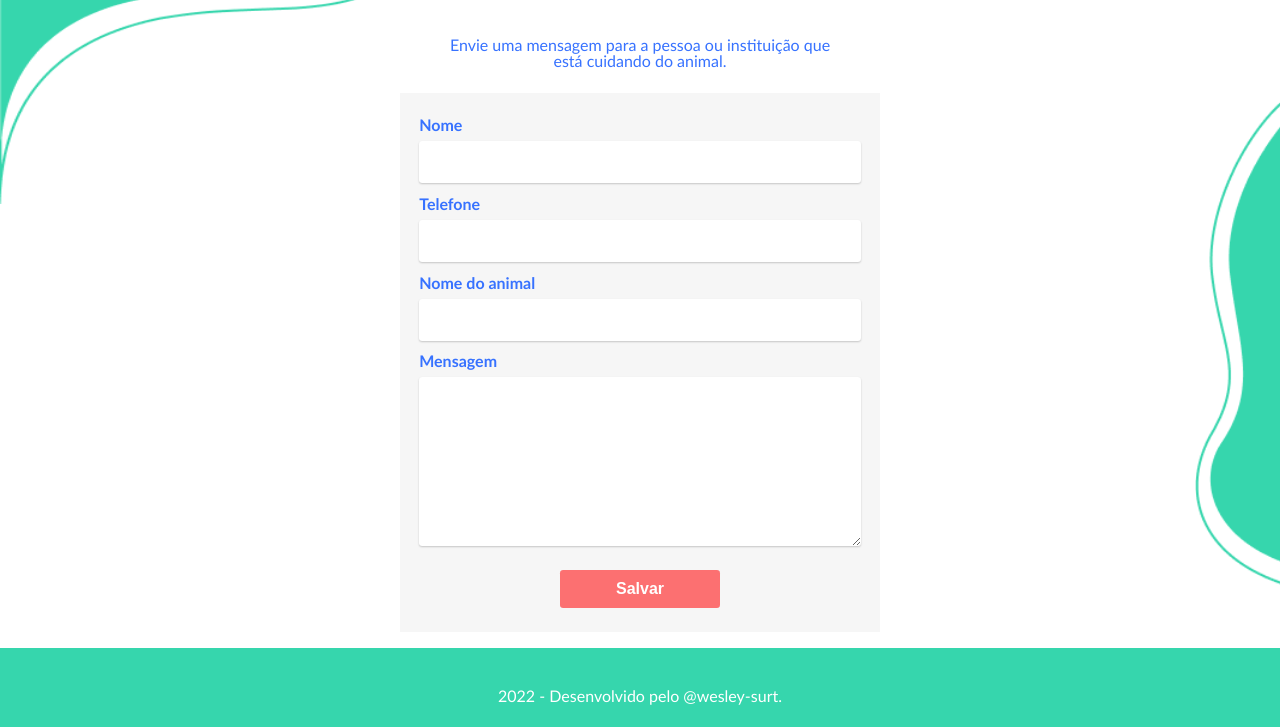
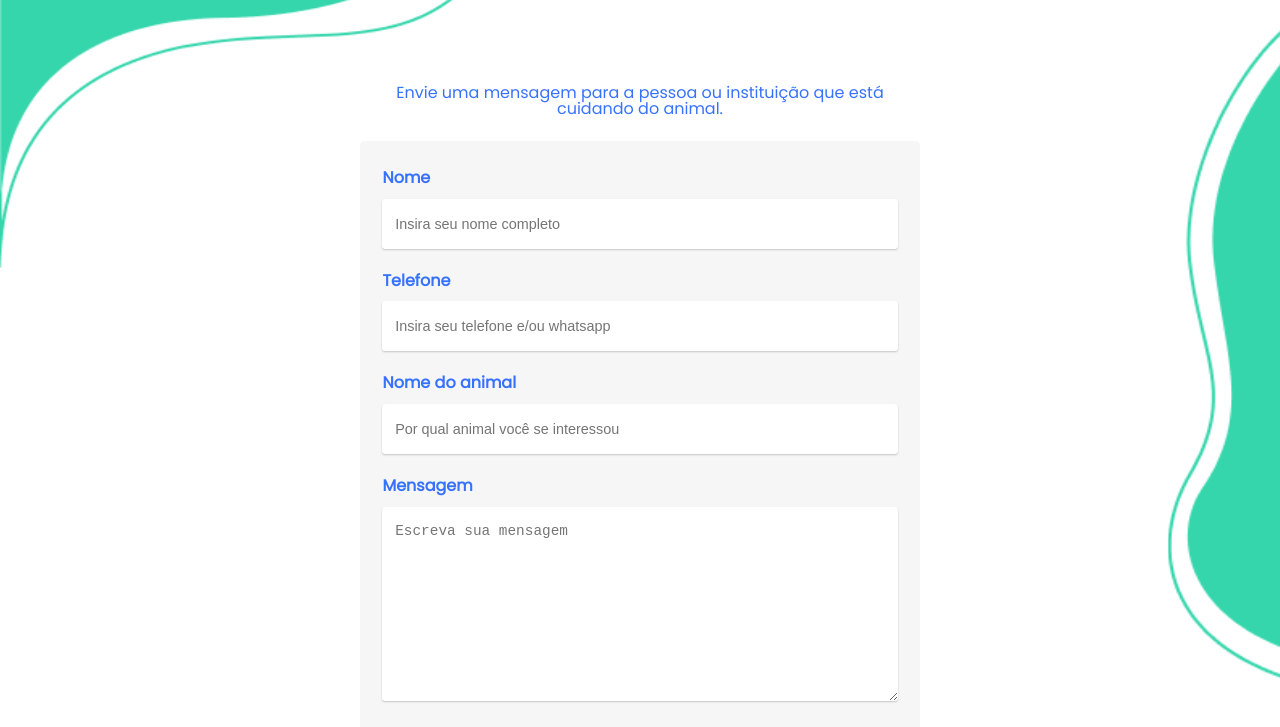
Before and after one commit to wesley-surt/ado-pet, a plain HTML site: page html/mensagem.html in a window 1280 px wide. Shown: the part 131-858 px from the top of the page. Drawn offline with Linux system fonts and the light colour scheme.

Commit message:
responsivo das paginas perfil e mensagem finalizado

```diff
--- a/css/generico/base/body.css
+++ b/css/generico/base/body.css
@@ -1,5 +1,5 @@
 body {
-    font-family:'Gill Sans', 'Gill Sans MT', Calibri, 'Trebuchet MS', sans-serif;
+    font-family: 'Poppins', sans-serif;
     box-sizing: border-box;
     font-size: 16px;
 }
--- a/css/generico/base_responsiva/cabecalho.css
+++ b/css/generico/base_responsiva/cabecalho.css
@@ -21,7 +21,8 @@
 
 @media screen and (min-width: 768px) {
     .imagem--forma1 img {
-        width: 29rem;
+        width: 33rem;
+        height: 25rem;
     }
 
     .navegacao--conteiner {
--- a/css/generico/componentes/campo-label-input/campo-label-input_perfil-mensagem.css.css
+++ b/css/generico/componentes/campo-label-input/campo-label-input_perfil-mensagem.css.css
@@ -3,7 +3,7 @@
     display: flex;
     font-weight: 600;
     flex-direction: column;
-    gap: .5rem;
+    gap: .8rem;
     width: 100%;
 }
 
@@ -14,5 +14,15 @@
 }
 
 .campo__input {
-    height: 2.5rem;
+    height: 3rem;
 }
+
+input[placeholder], textarea[placeholder] {
+    padding-left: .8rem;
+    font-size: .9rem;
+    color: #BCBCBC;
+}
+
+textarea[placeholder] {
+    padding-top: 1rem;
+}
--- a/css/generico/componentes/formulario/form_perfil-mensagem.css
+++ b/css/generico/componentes/formulario/form_perfil-mensagem.css
@@ -1,7 +1,17 @@
 .formulario {
     display: flex;
     flex-direction: column;;
-    gap: .8rem;
+    gap: 1.5rem;
     margin: 0 auto;
     width: 92%;
 }
+
+.secao2 {
+    background: #F6F6F6;
+    border-radius: .3rem;
+    display: flex;
+    flex-direction: column;
+    gap: 1.8rem;
+    margin-bottom: 1rem;
+    padding: 1.8rem 0rem;
+}
--- a/css/pagina/style_perfil-mensagem.css
+++ b/css/pagina/style_perfil-mensagem.css
@@ -1,9 +1,5 @@
 .imagem--ellipse2, .imagem--usuario, .forma2 {
     position: absolute;
-}
-
-.conteiner {
-    margin-top: 2.5rem;
 }
 
 .conteiner > div {
@@ -19,12 +15,3 @@
     color: #3772FF;
     margin-bottom: 1.5rem;
 }
-
-.secao2 {
-    background: #F6F6F6;
-    display: flex;
-    flex-direction: column;
-    gap: 1.5rem;
-    margin-bottom: 1rem;
-    padding: 1.5rem 0rem;
-}
--- a/css/pagina_responsiva/responsivo_perfil-mensagem.css
+++ b/css/pagina_responsiva/responsivo_perfil-mensagem.css
@@ -1,6 +1,10 @@
 @media screen and (min-width: 0) {
     .imagem--ellipse2, .imagem--usuario {
         right: 2.9rem;
+        margin-top: 2.5rem;
+    }
+
+    .conteiner {
         margin-top: 2.5rem;
     }
 
@@ -19,26 +23,31 @@
     }
 
     .secao1__texto {
-        width: 20.5rem;
+        width: 100%;
+    }
+
+    .conteiner {
+        margin-top: 4.5rem;
     }
 }
 
 @media screen and (min-width: 768px) {
     .forma2 {
         background: url(../../imagens/Forma\ 2.png) center / cover no-repeat;
-        top: 28%;
+        top: 18%;
         right: 0;
         left:auto;
-        width: 5.3rem;
-        height: 30.8rem;
+        width: 7rem;
+        height: 42rem;
+    }
+
+    .conteiner {
+        margin-bottom: 6rem;
+        margin-top: 5.5rem;
     }
 
     .conteiner > div {
-        width: 30rem;
-    }
-
-    .secao1__texto {
-        width: 25rem;
+        width: 35rem;
     }
 }
 
@@ -46,10 +55,22 @@
     .imagem--ellipse2, .imagem--usuario {
         right: 6rem;
     }
+
+    .forma2 {
+
+    }
 }
 
-@media screen and (min-width: 1200px) {
+@media screen and (min-width: 1300px) {
     .imagem--ellipse2, .imagem--usuario {
         right: 8rem;
     }
+
+    .conteiner {
+        margin-top: 3rem;
+    }
+
+    .forma2 {
+        top: 16%;
+    }
 }
--- a/html/mensagem.html
+++ b/html/mensagem.html
@@ -17,6 +17,9 @@
     <link rel="stylesheet" href="../css/pagina_responsiva/responsivo_mensagem.css">
     <link rel="stylesheet" href="../css/pagina/style_perfil-mensagem.css">
     <link rel="stylesheet" href="../css/pagina_responsiva/responsivo_perfil-mensagem.css">
+    <link rel="preconnect" href="https://fonts.googleapis.com">
+    <link rel="preconnect" href="https://fonts.gstatic.com" crossorigin>
+    <link href="https://fonts.googleapis.com/css2?family=Poppins&display=swap" rel="stylesheet">
     <title>Document</title>
 </head>
 <body>
@@ -52,22 +55,22 @@
                     <form class="formulario" action="GET">
                         <div class="campo">
                             <label class="campo__label" for="nome">Nome</label>
-                            <input class="campo__input" type="text" name="nome" id="nome">
+                            <input class="campo__input" type="text" name="nome" id="nome" placeholder="Insira seu nome completo">
                         </div>
 
                         <div class="campo">
                             <label class="campo__label" for="telefone">Telefone</label>
-                            <input class="campo__input" type="tel" name="telefone" id="telefone">
+                            <input class="campo__input" type="tel" name="telefone" id="telefone" placeholder="Insira seu telefone e/ou whatsapp">
                         </div>
 
                         <div class="campo">
                             <label class="campo__label" for="nome_do_animal">Nome do animal</label>
-                            <input class="campo__input" type="text" name="nome_do_animal" id="nome_do_animal">
+                            <input class="campo__input" type="text" name="nome_do_animal" id="nome_do_animal" placeholder="Por qual animal você se interessou">
                         </div>
 
                         <div class="campo">
                             <label class="campo__label" for="mensagem">Mensagem</label>
-                            <textarea class="campo__textarea" cols="40" rows="11" type="textarea" name="mensagem" id="mensagem"></textarea>
+                            <textarea class="campo__textarea" cols="40" rows="11" type="textarea" name="mensagem" id="mensagem" placeholder="Escreva sua mensagem"></textarea>
                         </div>
                     </form>
 
```
Also changed, not shown: html/perfil.html (+3 -0 lines).
